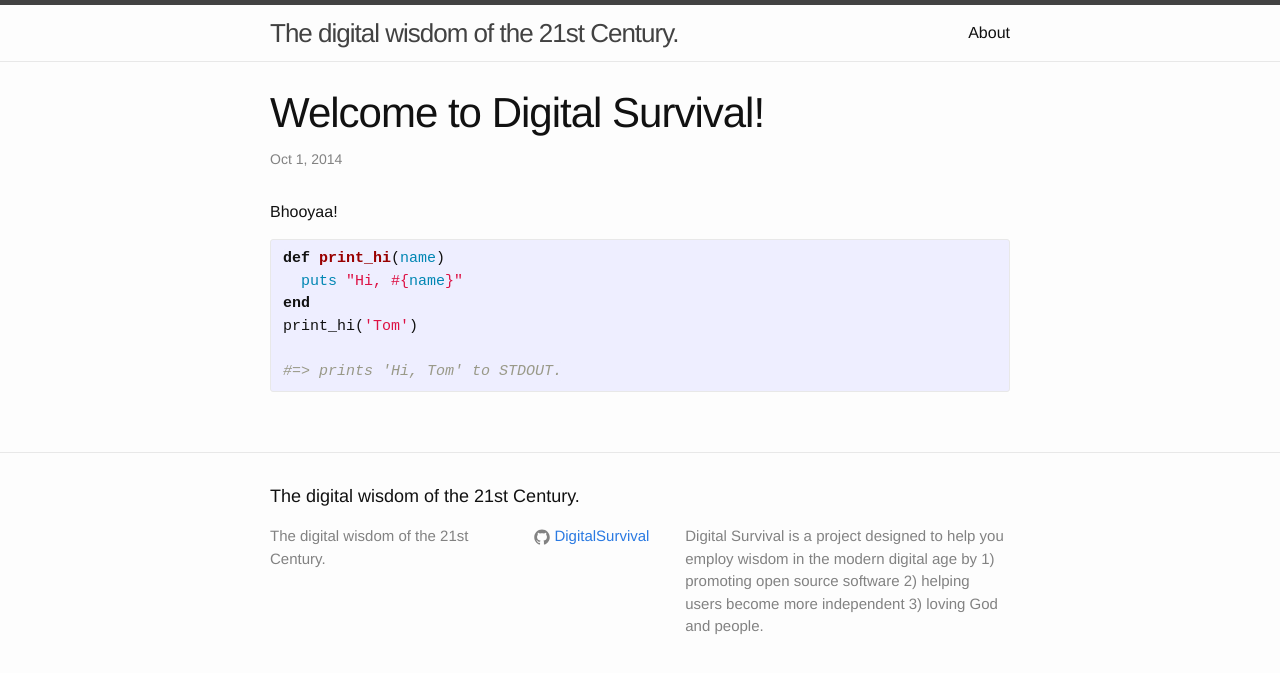
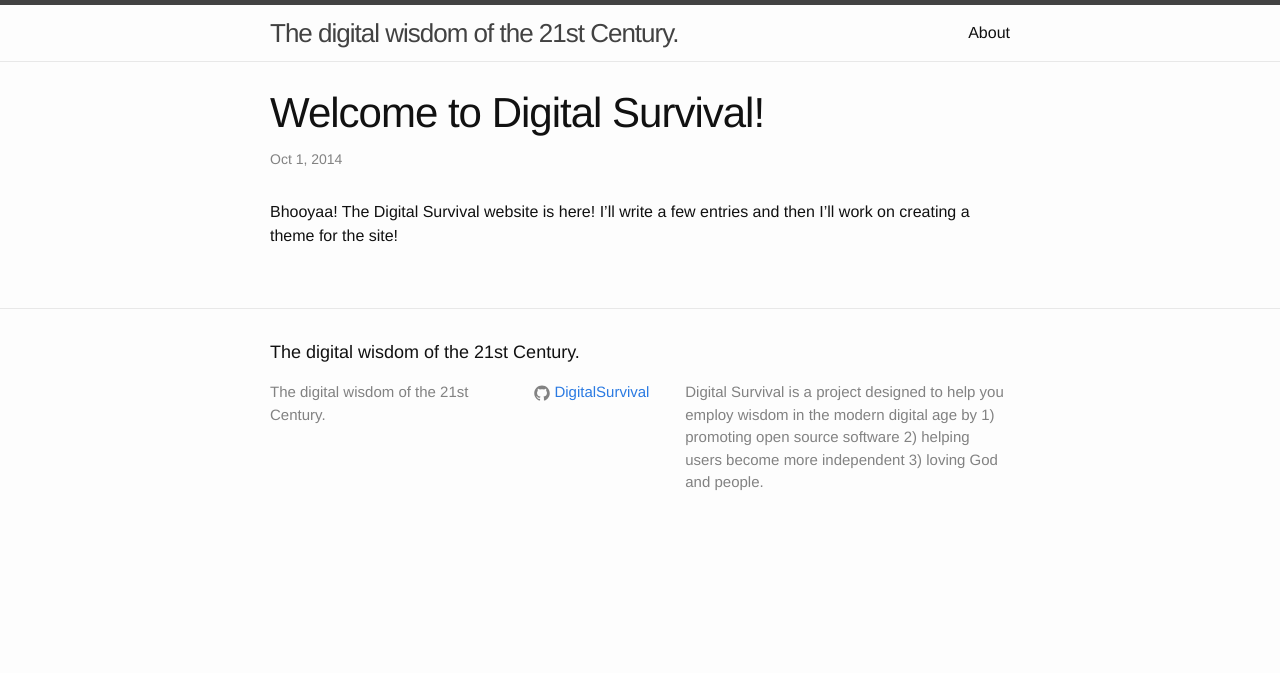
Before and after one commit to digitalsurvival/digitalsurvival.github.io, a Jekyll site: the page built from _posts/2014-10-02-the-digital-survival-website-is-here.markdown, in a window 1280 px wide. Shown: the top 673 px of the page. Built offline with Jekyll 4.4.1, drawn with Linux system fonts in a browser that asks for light colours.

```diff
--- a/_posts/2014-10-02-the-digital-survival-website-is-here.markdown
+++ b/_posts/2014-10-02-the-digital-survival-website-is-here.markdown
@@ -4,16 +4,7 @@
 date:   2014-10-02 05:41:57
 categories: update
 ---
-Bhooyaa!
-
-{% highlight ruby %}
-def print_hi(name)
-  puts "Hi, #{name}"
-end
-print_hi('Tom')
-
-#=> prints 'Hi, Tom' to STDOUT.
-{% endhighlight %}
+Bhooyaa! The Digital Survival website is here! I'll write a few entries and then I'll work on creating a theme for the site!
 
 [Digital Survival]: http://www.DigitalSurvival.us
 [Digital Survival - GitHub]: https://github.com/DigitalSurvival
```
Also changed, not shown: _drafts/technology/gentoo/How-to-Setup-a-Local-Gentoo-Distfiles-Mirror.md (deleted, +0 -109 lines), _posts/2014-10-29-projects-you-should-keep-your-eye-on.md (added, +34 -0 lines), _posts/technology/gentoo/2014-10-06-how-to-setup-a-local-gentoo-distfiles-mirror.md (added, +117 -0 lines).
